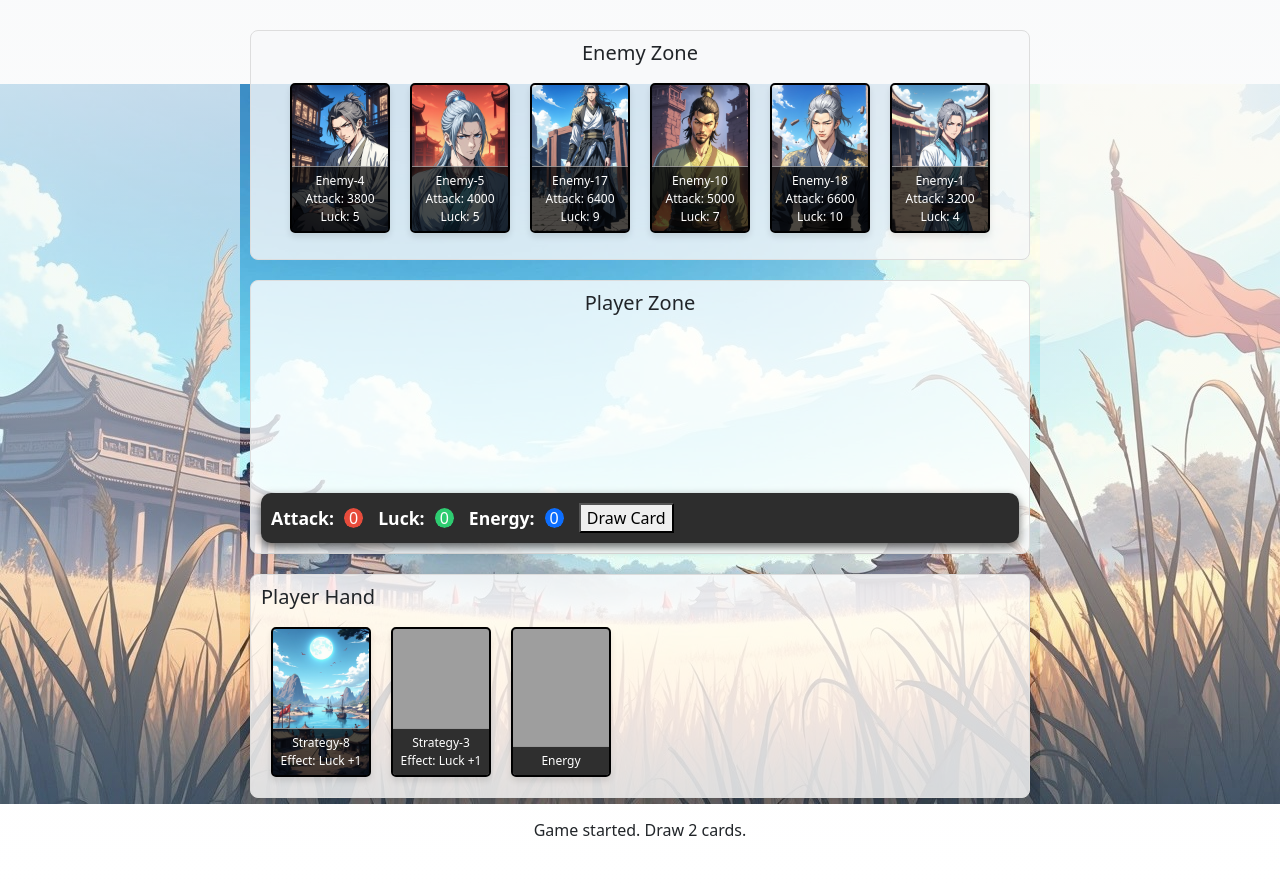
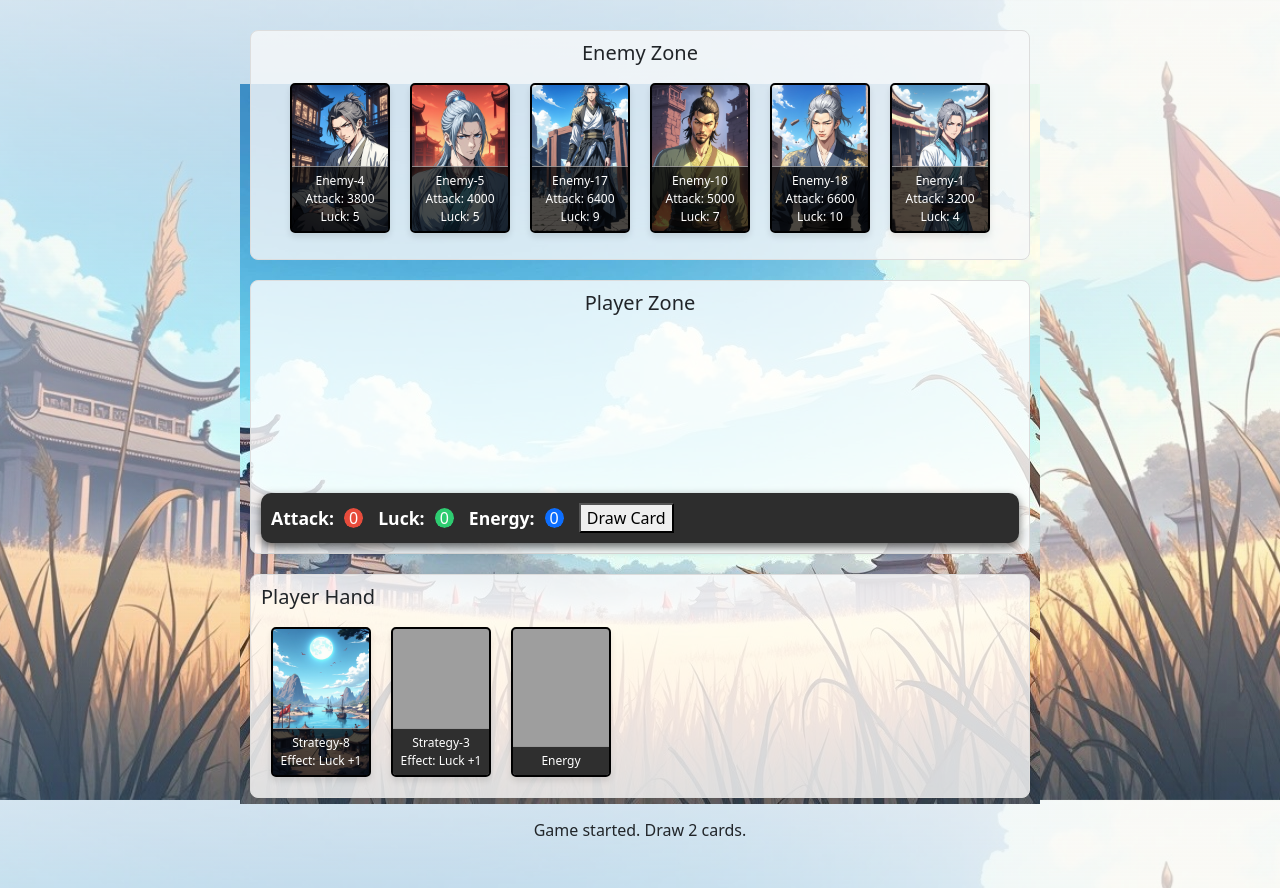
Before and after one commit to phototix/Solo-TCG, a plain HTML site: page index.html in a window 1280 px wide. Drawn offline with nearby package versions, Linux system fonts and the light colour scheme; grey boxes are pictures that could not be loaded.

Commit message:
Update style.css

```diff
--- a/assets/styles/style.css
+++ b/assets/styles/style.css
@@ -9,8 +9,11 @@ body {
   align-items: center;
   flex-direction: column;
   min-height: 100vh;
-  background: linear-gradient(to bottom, rgba(248, 249, 250, 0.8), rgba(248, 249, 250, 0)) center center,
+  /* Background settings */
+  background: linear-gradient(to bottom, rgba(248, 249, 250, 0.8), rgba(248, 249, 250, 0)),
               url('/assets/images/background-001.jpg') no-repeat center center;
+  background-size: cover; /* Ensures the image covers the whole page */
+  background-attachment: fixed; /* Makes the background stay in place during scrolling */
 }
 
 #game-container {
```
